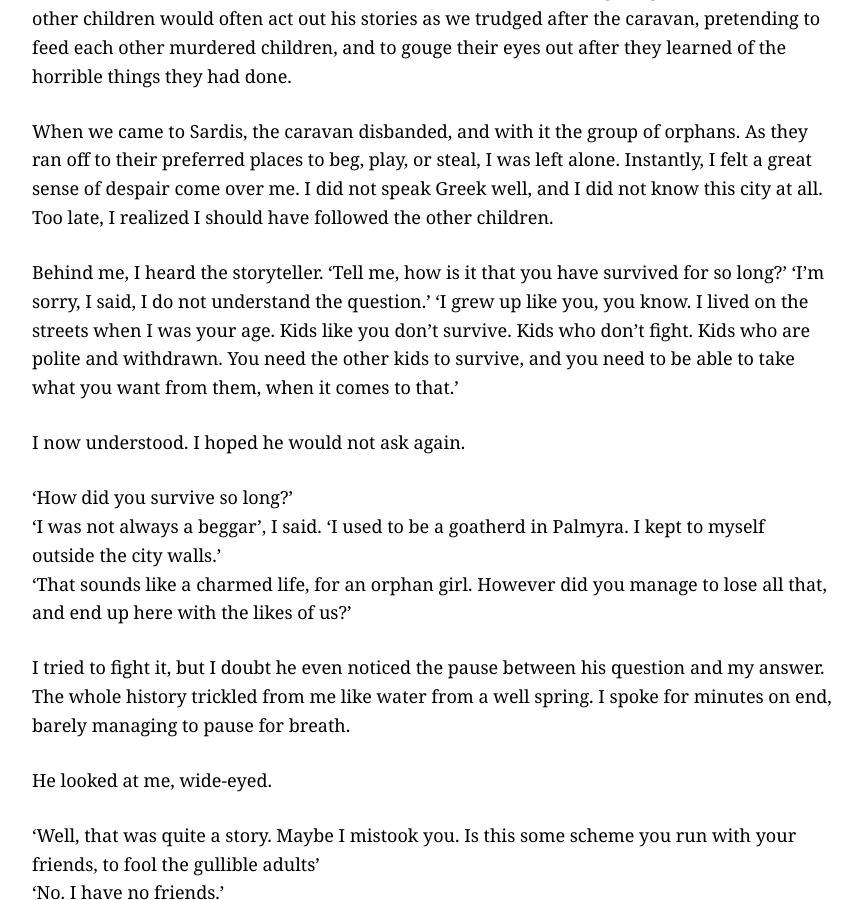
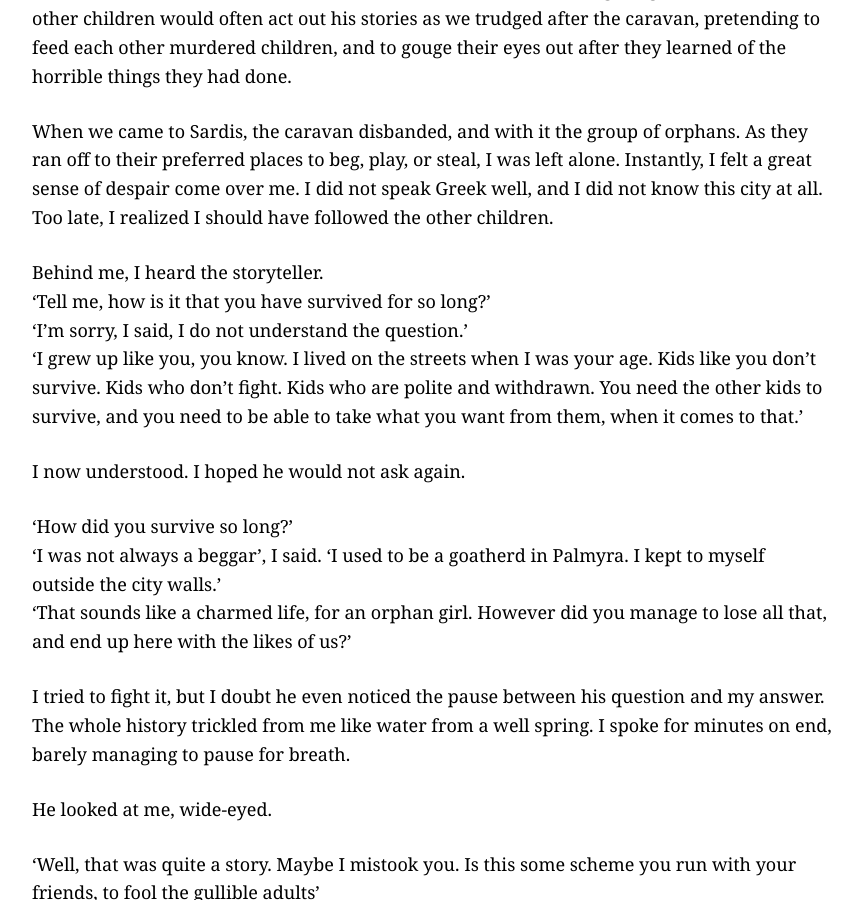
Before and after one commit to pbloem/profane-tmesis, a Jekyll site: the page built from if-croesus-goes-to-war.md, in a window 1280 px wide and 900 px high, scrolled down 11468 px. Shown: the whole window, without its empty margins (208-1070 px from the left). Built offline with Jekyll 4.4.1, drawn with Linux system fonts in a browser that asks for light colours; our own code applies the rules of GitHub Pages for plain Markdown files; some of the changed text lies outside the part shown.

```diff
--- a/if-croesus-goes-to-war.md
+++ b/if-croesus-goes-to-war.md
@@ -204,9 +204,9 @@ We followed him around, to listen from a safe distance, without angering the tra
 
 When we came to Sardis, the caravan disbanded, and with it the group of orphans. As they ran off to their preferred places to beg, play, or steal, I was left alone. Instantly, I felt a great sense of despair come over me. I did not speak Greek well, and I did not know this city at all. Too late, I realized I should have followed the other children.
 
-Behind me, I heard the storyteller.
-'Tell me, how is it that you have survived for so long?'
-'I'm sorry, I said, I do not understand the question.'
+Behind me, I heard the storyteller.<br/>
+'Tell me, how is it that you have survived for so long?'<br/>
+'I'm sorry, I said, I do not understand the question.'<br/>
 'I grew up like you, you know. I lived on the streets when I was your age. Kids like you don't survive. Kids who don't fight. Kids who are polite and withdrawn. You need the other kids to survive, and you need to be able to take what you want from them, when it comes to that.'
 
 I now understood. I hoped he would not ask again.
```
Also changed, not shown: other parts of if-croesus-goes-to-war.md (+3 -3 lines).
